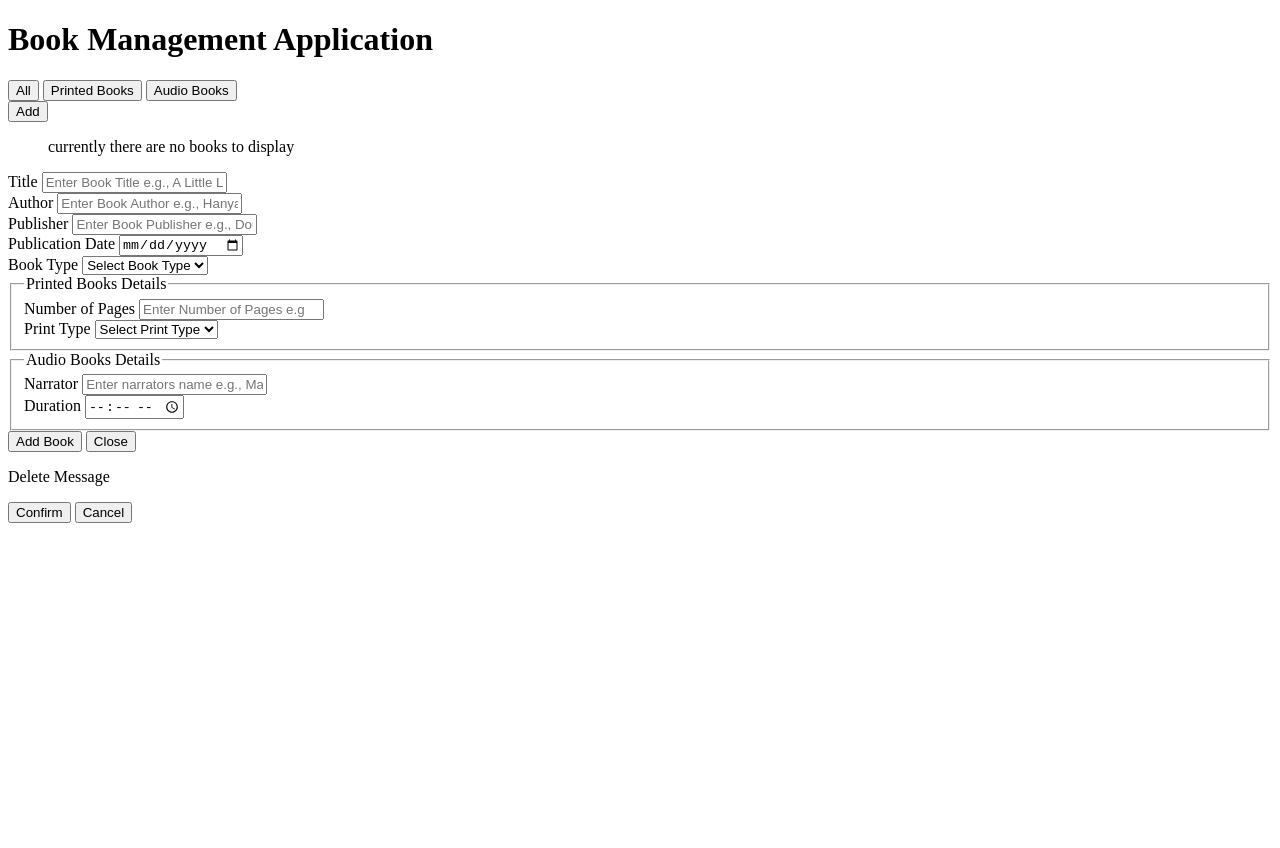
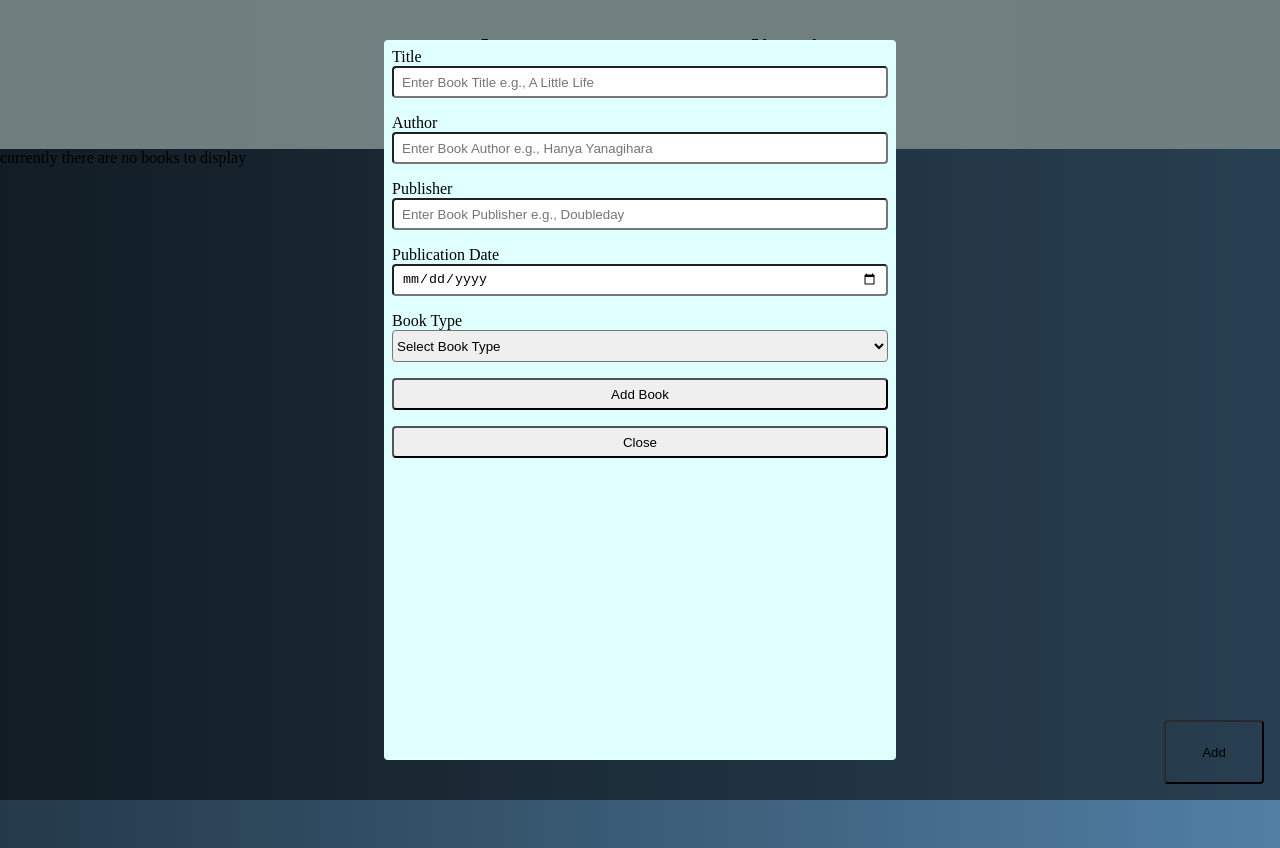
Before and after one commit to Chalitacc/Book-Management, a website built with Vite: page index.html in a window 1280 px wide. Before the commit the page ends 800 px from the top, so only its background shows below. Built offline with nearby package versions, Linux system fonts and the light colour scheme.

Commit message:
create styles for form and main page

```diff
--- a/index.html
+++ b/index.html
@@ -6,6 +6,7 @@
     <link rel="stylesheet" href="./src/css/reset.css" />
     <link rel="stylesheet" href="./src/css/variables.css" />
     <link rel="stylesheet" href="./src/css/style.css" />
+    <link rel="stylesheet" href="src/css/form.css" />
     <title>Book Management</title>
   </head>
   <body>
@@ -97,7 +98,7 @@
 
         <!-- FORM ELEMENTS FOR THE PRINTED BOOKS -->
         <div class="form__printed-book">
-          <fieldset>
+          <fieldset class="form__category">
             <legend>Printed Books Details</legend>
             <div class="form__group">
               <label for="pages">Number of Pages</label>
@@ -128,7 +129,7 @@
 
         <!-- FORM ELEMENTS FOR AUDIO BOOKS-->
         <div class="form__audio-books">
-          <fieldset>
+          <fieldset class="form__category">
             <legend>Audio Books Details</legend>
             <div class="form__group">
               <label for="narrator">Narrator</label>
--- /dev/null
+++ b/src/css/form.css
@@ -0,0 +1,70 @@
+.form-modal {
+  /* this will again be the veil for the things behind the form */
+  width: 100%;
+  height: 100%;
+  display: flex;
+  /* display: none; */
+  justify-content: center;
+  align-items: center;
+  position: fixed;
+  top: 0;
+  left: 0;
+  z-index: 1000;
+  background-color: rgba(0, 0, 0, 0.5);
+}
+
+.form {
+  min-width: 360px;
+  width: 40%;
+  height: 90%;
+  display: flex;
+  flex-direction: column;
+  gap: var(--spacing-medium);
+  background-color: var(--color-background-light);
+  border-radius: var(--border-radius-small);
+  padding: var(--spacing-small);
+}
+
+.form__group > * {
+  /*here we wanted to target all the children, so we use these signs to target children (>) and the universal tag to target them all (*)*/
+  display: block;
+}
+
+.form__category {
+  display: flex;
+  flex-direction: column;
+  gap: var(--spacing-medium);
+  padding: var(--spacing-medium);
+  border-radius: var(--border-radius-small);
+}
+
+.form input {
+  width: 100%;
+  /* max-width: 360px; to control the width again */
+  min-height: 32px;
+  border-radius: var(--border-radius-small);
+  padding: 0 var(--spacing-small);
+}
+
+.form select {
+  width: 100%;
+  min-height: 32px;
+  border-radius: var(--border-radius-small);
+}
+
+.form__add-button,
+.form__cancel-button {
+  min-height: 32px;
+  border-radius: var(--border-radius-small);
+}
+
+.form__printed-book,
+.form__audio-books {
+  display: none;
+}
+
+/* ------------------------------- */
+
+.display-form {
+  display: flex;
+}
--- a/src/css/reset.css
+++ b/src/css/reset.css
@@ -0,0 +1,13 @@
+* {
+  margin: 0;
+  padding: 0;
+  box-sizing: border-box;
+}
+
+ul {
+  list-style: none;
+}
+
+button {
+  cursor: pointer;
+}
--- a/src/css/style.css
+++ b/src/css/style.css
@@ -0,0 +1,111 @@
+body {
+  width: 100%;
+  height: 100vh;
+  display: flex;
+  flex-direction: column;
+  background: var(--color-background-dark-gradient);
+}
+
+header {
+  width: 100%;
+  display: flex;
+  justify-content: center;
+  align-items: center;
+  padding: var(--spacing-large) 0;
+  background-color: var(--color-background-light);
+}
+
+main {
+  width: 100%;
+  height: auto;
+  flex-grow: 1;
+}
+
+.collection {
+  width: 100%;
+  height: 100%;
+}
+
+.tools-container {
+  display: flex;
+  padding: var(--spacing-small);
+  background-color: var(--color-background-light);
+}
+
+.filter-books {
+  display: flex;
+  justify-content: center;
+  align-items: center;
+  gap: var(--spacing-large);
+  flex-grow: 1;
+}
+
+.filter-books__button {
+  min-width: 100px;
+  height: 32px;
+  border: 2px solid var(--color-background-dark);
+  background-color: transparent;
+  border-radius: var(--border-radius-small);
+}
+
+.add-books {
+  position: fixed;
+  right: 16px;
+  bottom: 16px;
+}
+
+.add-books__button {
+  min-width: 100px;
+  min-height: 64px;
+  border-radius: var(--border-radius-small);
+  background-color: transparent;
+}
+
+.books {
+  width: 100%;
+  height: 100%;
+}
+
+/* ------------------------------------------------------ */
+.delete-modal {
+  /* this will create a vale so that when it pops up, you wont be able to interact with the things outside the modal */
+  width: 100%;
+  height: 100%;
+  display: none;
+  /* display: flex;
+  justify-content: center;
+  align-items: center; */
+  position: fixed;
+  top: 0;
+  left: 0;
+  z-index: 1000; /*so that it occupies the entire screen*/
+  background-color: rgba(0, 0, 0, 0.5);
+}
+
+.delete-modal__container {
+  min-width: 360px;
+  width: 40%;
+  border-radius: var(--border-radius-small);
+  padding: var(--spacing-medium);
+  background-color: var(--color-background-light);
+}
+
+.delete-modal__text {
+  text-align: center;
+  padding: var(--spacing-small);
+}
+
+.delete-modal__buttons {
+  display: flex;
+  justify-content: center;
+  gap: var(--spacing-large);
+  padding: var(--spacing-small);
+}
+
+.delete-modal__confirm,
+.delete-modal__cancel {
+  min-width: 80px;
+  min-height: 32px;
+  border: 2px solid var(--color-background-dark);
+  border-radius: var(--border-radius-small);
+}
--- a/src/css/variables.css
+++ b/src/css/variables.css
@@ -0,0 +1,37 @@
+:root {
+  /* COLORS */
+  --color-background-dark-gradient: linear-gradient(
+    to right,
+    #243949 0%,
+    #517fa4 100%
+  );
+  --color-background-light-gradient: linear-gradient(
+    to top,
+    #dfe9f3 0%,
+    white 100%
+  );
+  --color-background-light: #e0ffff;
+  --color-background-meduim: #acdcee;
+  --color-background-dark: #002244;
+
+  --text-color-light: #e6e6fa;
+  --text-color-dark: #002244;
+
+  /* SPACING */
+  --spacing-x-small: 0.25rem;
+  --spacing-small: 0.5rem;
+  --spacing-medium: 1rem;
+  --spacing-large: 2rem;
+  --spacing-x-large: 3rem;
+
+  /* FONT SIZE */
+  --font-size-small: 0.5rem;
+  --font-size-base: 1rem;
+  --font-size-medium: 1.2rem;
+  --font-size-large: 1.5rem;
+  --font-size-x-large: 2rem;
+
+  /* BORDER RADIUS */
+  --border-radius-small: 0.25rem;
+  --border-radius-medium: 0.5rem;
+}
```
